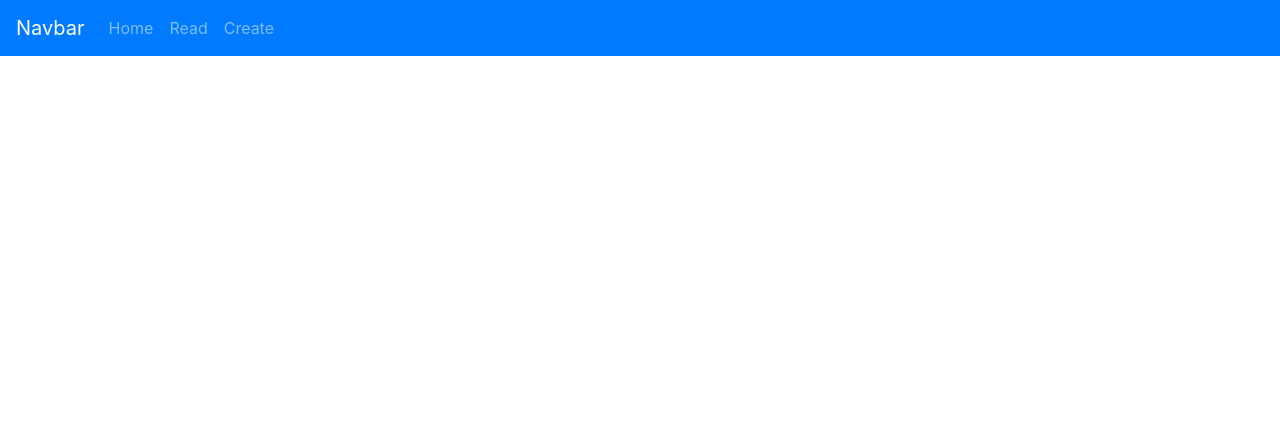
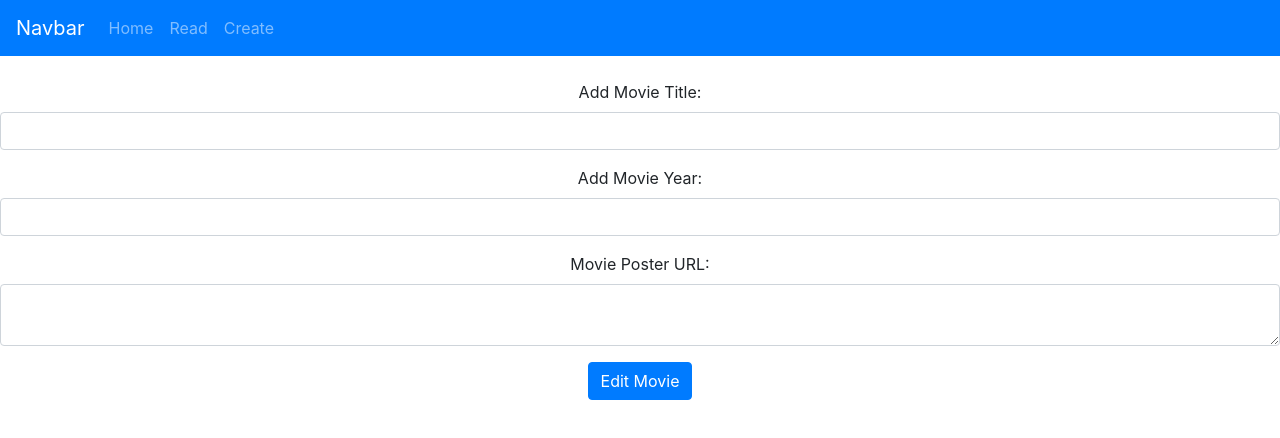
Before and after one commit to wojtekpogo/DataRep_Lab10, a React (Create React App) app: page /edit/1 in a window 1280 px wide. Shown: the top 438 px of the page. Built offline with nearby package versions, Linux system fonts and the light colour scheme; no server answers.

Commit message:
Lab completed, comments added, edit function working

```diff
--- a/src/App.js
+++ b/src/App.js
@@ -6,8 +6,10 @@
 import { Content } from './components/content';
 import 'bootstrap/dist/css/bootstrap.min.css';
 import { Navbar, Nav } from 'react-bootstrap';
-import { BrowserRouter as Router, Switch, Route } from 'react-router-dom';import { Read } from './components/read';
+import { BrowserRouter as Router, Switch, Route } from 'react-router-dom';
+import { Read } from './components/read';
 import { Create } from './components/create';
+import { Edit } from './components/edit';
  {/* import controls for router-dom*/ }
 
 class App extends Component {
@@ -31,7 +33,8 @@
 
             <Route path='/' component={Content} exact />
             <Route path='/create' component={Create} exact /> {/* exact matches exact path */}
-            <Route path='/read' component={Read} exact />
+            <Route path='/read' component={Read} />
+            <Route path='/edit/:id' component={Edit}></Route> {/* added edit component */}
           </Switch>
 
 
--- /dev/null
+++ b/src/components/edit.js
@@ -0,0 +1,121 @@
+import React from 'react';
+import axios from 'axios'; //importing axios
+
+
+export class Edit extends React.Component {
+
+    constructor() {
+
+        super();
+        //all events has to be binded
+        this.onSubmit = this.onSubmit.bind(this);
+        this.onChangeTitle = this.onChangeTitle.bind(this);
+        this.onChangeYear = this.onChangeYear.bind(this);
+        this.onChangePoster = this.onChangePoster.bind(this);
+        this.state = {
+            Title: '',
+            Year: '',
+            Poster: ''
+        }
+    }
+
+    componentDidMount(){
+        console.log("Load "+this.props.match.params.id);
+        axios.get('http://localhost:4000/api/movies/'+this.props.match.params.id) //async operation
+        .then(response=>{ //updates the state
+            this.setState({
+                _id:response.data._id,
+                Title:response.data.title,
+                Year:response.data.year,
+                Poster:response.data.poster
+            })
+        })
+        .catch((err)=>{
+            console.log(err);
+        });
+    }
+//method to input a title
+    onChangeTitle(e) {
+        this.setState({
+            Title: e.target.value
+        });
+    }
+    //method to input a year
+    onChangeYear(e) {
+        this.setState({
+            Year: e.target.value
+        });
+    }
+
+    //method to input a poster url
+    onChangePoster(e) {
+        this.setState({
+            Poster: e.target.value
+        });
+    }
+
+    onSubmit(e) {
+        //stops before calling button multiple times
+        e.preventDefault();
+        //alert
+        alert("Movie: " + this.state.Title + " " + this.state.Year +
+            " " + this.state.Poster);
+
+
+            //creating the object
+            const newMovie={
+                title:this.state.Title,
+                year:this.state.Year,
+                poster:this.state.Poster
+            }
+
+            console.log(this.state._id);
+            console.log(newMovie);
+            //puts new record
+            axios.put('http://localhost:4000/api/movies/'+this.state._id,newMovie)
+            .then(res =>console.log(res.data))
+            .catch(error=> console.log(error));
+
+    }
+    render() {
+
+        return (
+            <div className='App'>
+                <form onSubmit={this.onSubmit}>
+                    <div className="form-group">
+                        <label>Add Movie Title: </label>
+                        <input type='text'
+                            className='form-control'
+                            value={this.state.Title}
+                            onChange={this.onChangeTitle}></input>
+                    </div>
+
+                    <div className="form-group">
+                        <label>Add Movie Year: </label>
+                        <input type='text'
+                            className='form-control'
+                            value={this.state.Year}
+                            onChange={this.onChangeYear}></input>
+                    </div>
+
+                    <div className="form-group">
+                        <label>Movie Poster URL:</label>
+                        <textarea type='text'
+                            className="form-control"
+                            value={this.state.Poster}
+                            onChange={this.onChangePoster}></textarea>
+                    </div>
+                    <div className="form-group">
+                        <input type='submit'
+                            value='Edit Movie'
+                            className='btn btn-primary'></input>
+                    </div>
+
+
+
+                </form>
+            </div>
+        );
+    }
+
+}
--- a/src/components/movieItem.js
+++ b/src/components/movieItem.js
@@ -1,10 +1,32 @@
 import React from 'react';
-import Card from 'react-bootstrap/Card'; {/*import Card from boostrap to use Cards*/ }
+import Card from 'react-bootstrap/Card';
+import Button from 'react-bootstrap/Button';
+import axios from 'axios';
+import {Link} from 'react-router-dom';
 
 export class MovieItem extends React.Component {
 
+
+    constructor() {
+        super();
+        this.DeleteMovie = this.DeleteMovie.bind(this);
+
+    }
+
+    DeleteMovie(e) {
+        e.preventDefault();
+        console.log('Delete:'+this.props.mymovie._id);
+        axios.delete('http://localhost:4000/api/movies/' + this.props.mymovie._id)
+            .then(()=>{
+                //calling the reload data method
+                this.props.ReloadData();
+            })
+            .catch();
+
+    }
+
+
     render() {
-
 
         return (
 
@@ -20,6 +42,9 @@
                                 {this.props.mymovie.year}
                             </footer>
                         </blockquote>
+                        <Button variant="danger" onClick={this.DeleteMovie}>Delete</Button>
+                        <Link to={"/edit/"+this.props.mymovie._id} className="btn btn-primary">Edit</Link>
+
                     </Card.Body>
                 </Card>
 
--- a/src/components/movies.js
+++ b/src/components/movies.js
@@ -7,7 +7,8 @@
 
     {/*using map function to distract movie objects from array */}
         return this.props.mymovies.map((movie)=>{
-            return <MovieItem mymovie={movie}></MovieItem>
+            //passing the reload data method to the grandchild
+            return <MovieItem mymovie={movie} key={movie._id} ReloadData={this.props.ReloadData}></MovieItem>
         });
     }
 }
--- a/src/components/read.js
+++ b/src/components/read.js
@@ -7,11 +7,32 @@
 {/* state object to store property values that belongs to the component, in this case movies info*/}
 export class Read extends React.Component {
 
+
+    constructor(){
+
+        super();
+        //binds the event
+        this.ReloadData = this.ReloadData.bind(this);
+    }
     state ={
 
         movies: [ ]
 
     };
+
+
+    ReloadData(){
+        axios.get('http://localhost:4000/api/movies') //takes data from our new api
+        .then(resposne=>{
+            this.setState({movies:resposne.data});
+
+        })
+        .catch((error)=>{ {/*error handling if it won't work*/}
+
+            console.log(error);
+        });
+
+    }
 
     componentDidMount(){ {/* function that takes json file from the api and returns a promise*/}
         axios.get('http://localhost:4000/api/movies') //takes data from our new api
@@ -31,7 +52,8 @@
         return (
             <div>
                 <h3>Hello from Read Component</h3>
-                <Movies mymovies={this.state.movies}></Movies>
+                {/*passing method reload data down*/}
+                <Movies mymovies={this.state.movies} ReloadData={this.ReloadData}></Movies>
             </div>
         );
     }
```
Also changed, not shown: 1 other file (tests, documents, lock files or other folders).
